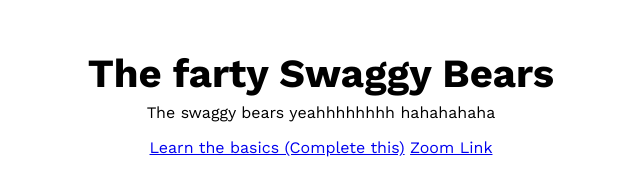
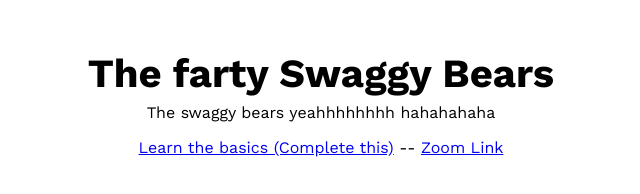
Before and after one commit to theswaggybears/theswaggybears.github.io, a plain HTML site: page index.html in a window 1280 px wide. Shown: the top 194 px of the page, 319-959 px from the left. Drawn offline with nearby package versions, Linux system fonts and the light colour scheme.

Commit message:
Update index.html

```diff
--- a/index.html
+++ b/index.html
@@ -22,6 +22,7 @@
       rel="noopener noreferrer"
       >Learn the basics (Complete this)</a
     >
+    <span>--</span>
     <a
       href="https://uchicago.zoom.us/j/99024695005?pwd=UHg2LzI0VmhqV254S2VHalZLQ3pwUT09"
       target="_blank"
```
